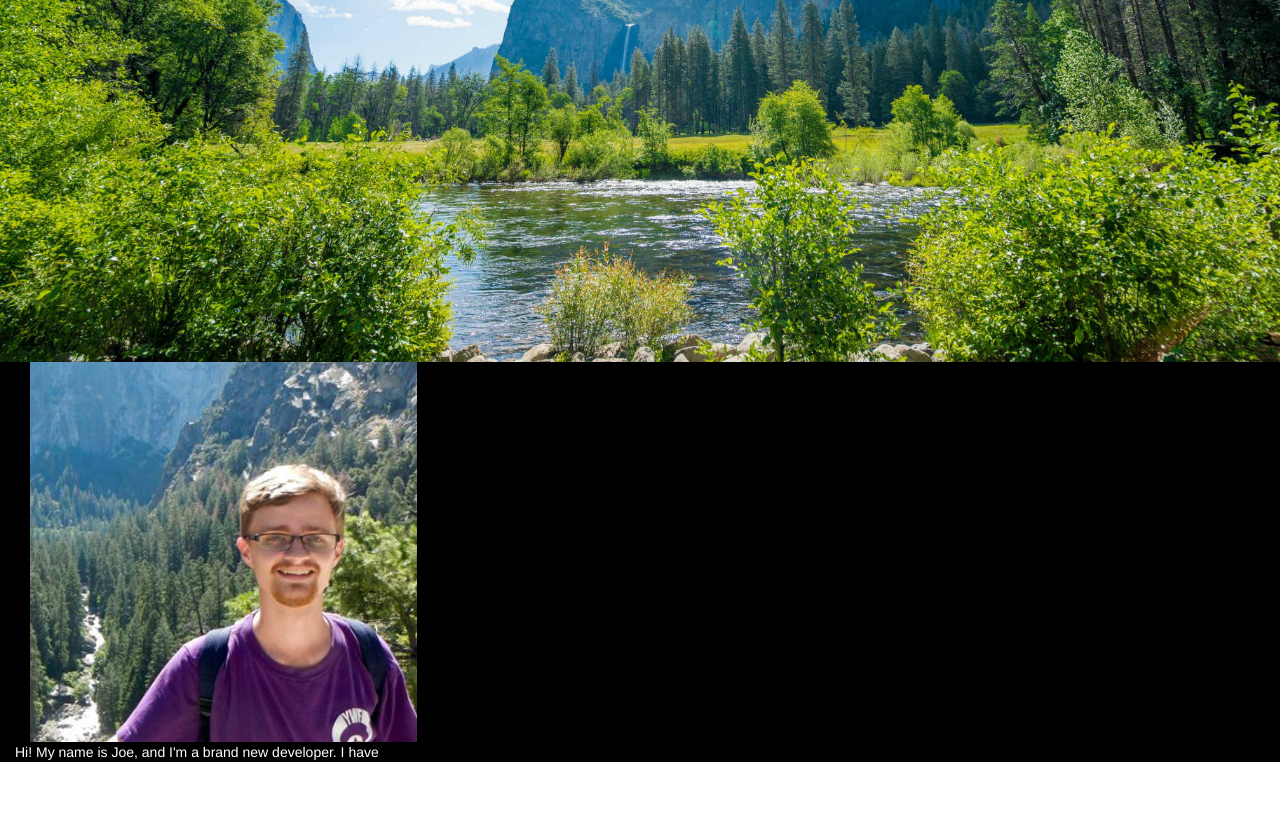
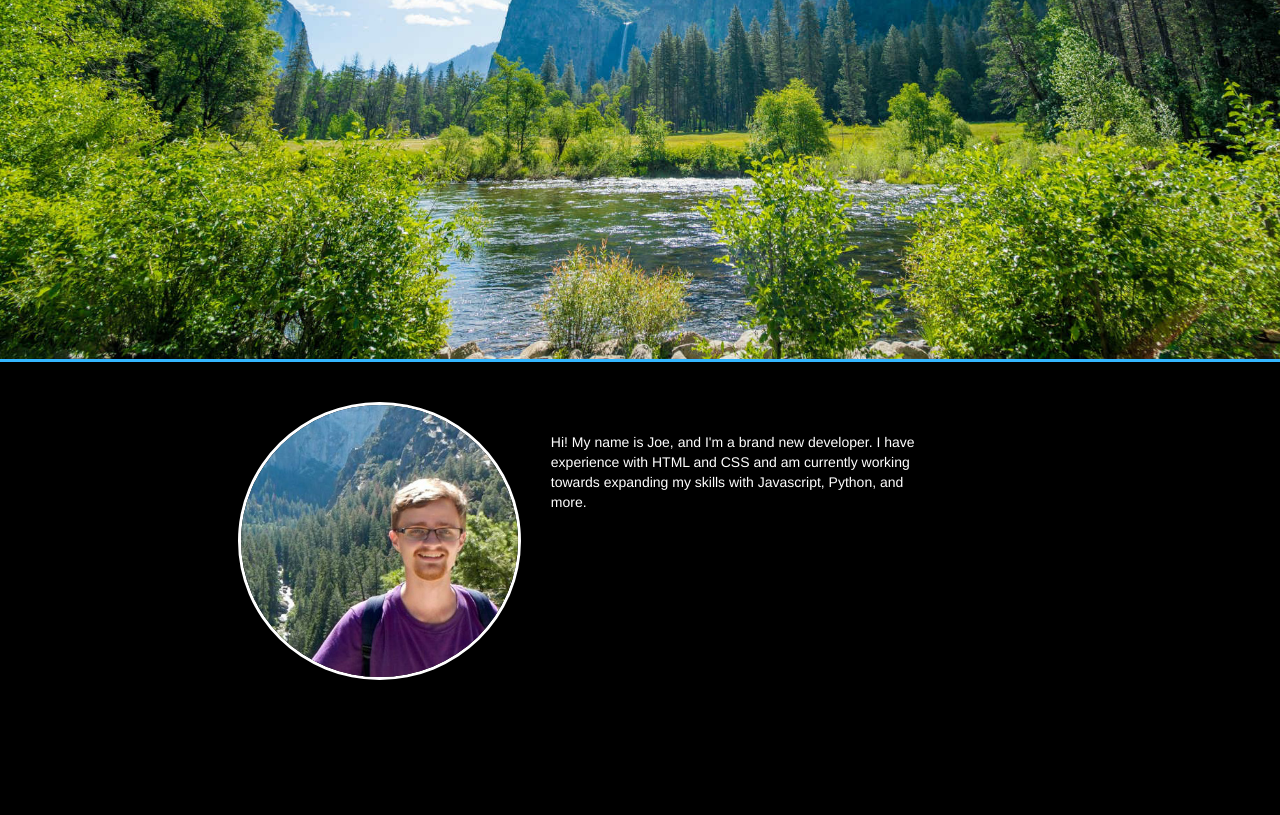
Before and after one commit to jwheel95/mfw-portfolio, a plain HTML site: page index.html in a window 1280 px wide. Shown: the part 488-1303 px from the top of the page. Drawn offline with nearby package versions, Linux system fonts and the light colour scheme.

Commit message:
began styling about-me

```diff
--- a/css/styles.css
+++ b/css/styles.css
@@ -30,18 +30,24 @@
   background-image: url('../img/yosemite-background.jpg');
   background-size: cover;
   background-attachment: fixed;
+  border-bottom: 3px solid #34b6ff;
 }
 
 /* ABOUT ME STYLES */
 #about_me {
   background-color: #000;
-  height: 400px;
+  height: 500px;
+  padding-top: 40px;
 }
 
-#about_me .container-fluid {
+.profile-pic {
   width: 100%;
+  height: auto;
+  border-radius: 50%;
+  border: 3px solid #fff;
 }
 
-#about_me p {
-  color: #fff;
+.blurb {
+  color: white;
+  padding-top: 30px;
 }
--- a/index.html
+++ b/index.html
@@ -9,6 +9,7 @@
   <link rel="stylesheet" href="css/styles.css">
 </head>
 <body>
+  <!-- NAVBAR BEGINS -->
   <nav class="navbar navbar-default">
 		<div class="container-fluid">
 			<div class="navbar-header">
@@ -34,6 +35,8 @@
 			</div>
 		</div>
 	</nav>
+  <!-- NAVBAR ENDS -->
+  <!-- JUMBOTRON BEGINS -->
   <div id="home" class="jumbotron">
     <div class="container-fluid">
       <div class="herotext text-center">
@@ -42,14 +45,19 @@
       </div>
     </div>
   </div>
+  <!-- JUMBOTRON ENDS -->
+  <!-- ABOUT ME BEGINS -->
   <div id="about_me">
     <div class="container-fluid">
-      <img src="img/JoeAtVernal.jpg" class="profile-pic col-sm-4 center"></div>
-      <div class="col-sm-4 center">
-        <p> Hi! My name is Joe, and I'm a brand new developer. I have experience with HTML and CSS and am currently working towards expanding my skills with Javascript, Python, and more. <p>
+      <div class="col-lg-3 col-lg-offset-2 col-sm-6 col-sm-offset-0 col-xs-9 col-xs-offset-1">
+        <img src="img/JoeAtVernal.jpg" class="profile-pic"/>
+      </div>
+      <div class="col-lg-4 col-sm-6 col-sm-offset-0 col-xs-9 col-xs-offset-1 blurb-container">
+        <p class="blurb"> Hi! My name is Joe, and I'm a brand new developer. I have experience with HTML and CSS and am currently working towards expanding my skills with Javascript, Python, and more. <p>
       </div>
     </div>
   </div>
+  <!-- ABOUT ME ENDS -->
 
   <!-- javascript	 -->
   <script src="https://ajax.googleapis.com/ajax/libs/jquery/1.11.3/jquery.min.js"></script>
```
